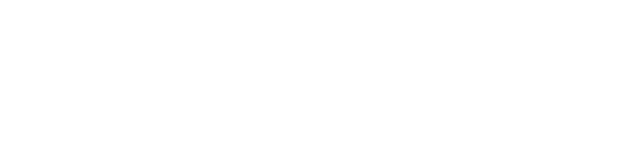
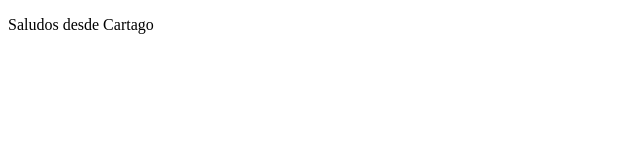
Before and after one commit to jmiguegarcia/proyectoDemoCursoPrework, a plain HTML site: page index.html in a window 1280 px wide. Shown: the whole page, without its empty margins (0-640 px from the left). Drawn offline with Linux system fonts and the light colour scheme.

Commit message:
Hicimos cambios de parrafo en el body

```diff
--- a/index.html
+++ b/index.html
@@ -4,9 +4,11 @@
     <meta charset="UTF-8">
     <meta http-equiv="X-UA-Compatible" content="IE=edge">
     <meta name="viewport" content="width=device-width, initial-scale=1.0">
-    <title>Document</title>
+    <title>May | Home</title>
 </head>
 <body>
-
+    <p>
+        Saludos desde Cartago
+    </p>
 </body>
 </html>
```
